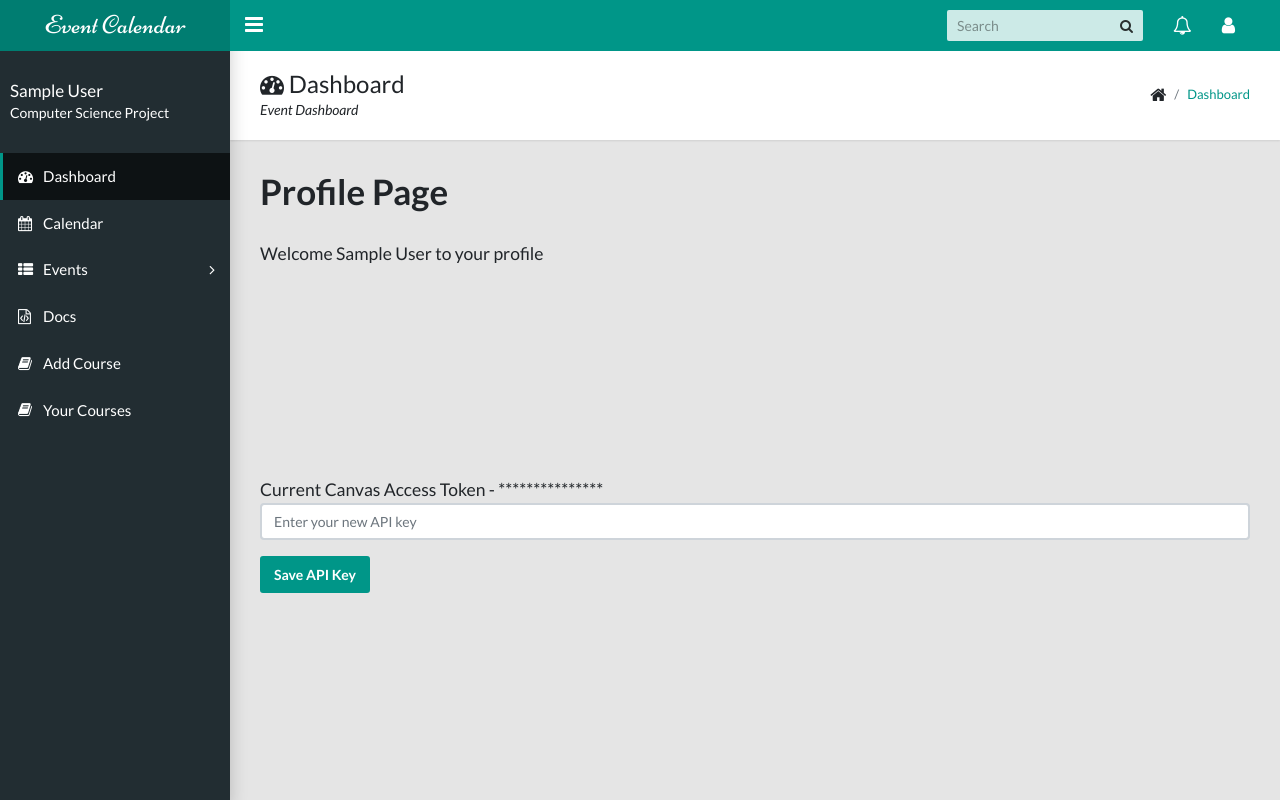
After one commit to ccwnfd/cs4090, a Django app: page /webapp/profile/ in a window 1280 px wide. The commit adds this page. Run offline with Django 5.2, Linux system fonts and the light colour scheme; the visitor is signed in with stand-in values (Sample User, id 1); some libraries are stand-ins or nearby versions.

Commit message:
added a profile page, it needs UI improvement but has a way to update canvas api key

```diff
--- a/cs4090/cs4090/urls.py
+++ b/cs4090/cs4090/urls.py
@@ -22,7 +22,9 @@ from .views import DashboardView
 urlpatterns = [
     path("", DashboardView.as_view(), name="dashboard"),
     path("admin/", admin.site.urls),
-    path("", include("webApp.urls")),  # include urls from webApp urls here
+    path(
+        "webapp/", include(("webApp.urls", "webApp"), namespace="webApp")
+    ),  # Prefix for webApp
     path("", include("accounts.urls")),  # include urls from account urls here
     path("", include("calendarapp.urls")),
     path("", include("courseApp.urls")),
--- a/cs4090/templates/base/base.html
+++ b/cs4090/templates/base/base.html
@@ -123,7 +123,7 @@
                             <a class="dropdown-item" href="#"><i class="fa fa-cog fa-lg"></i> Settings</a>
                         </li>
                         <li>
-                            <a class="dropdown-item" href="#"><i class="fa fa-user fa-lg"></i> Profile</a>
+                            <a class="dropdown-item" href="{% url 'webApp:profile' %}"><i class="fa fa-user fa-lg"></i> Profile</a>
                         </li>
                         <li>
                             <a class="dropdown-item" href="{% url 'accounts:signout' %}"><i class="fa fa-sign-out fa-lg"></i> Sign Out</a>
--- /dev/null
+++ b/cs4090/templates/profile.html
@@ -0,0 +1,119 @@
+
+{% extends 'base/base.html' %} <!-- TODO Make this look a lot better lmao -->
+{% load static %}
+
+{% block title %}Event Dashboard{% endblock title %}
+
+{% block breadcrumb %}
+    <div>
+        <h1><i class="fa fa-dashboard"></i> Dashboard</h1>
+        <p>Event Dashboard</p>
+    </div>
+    <ul class="app-breadcrumb breadcrumb">
+        <li class="breadcrumb-item"><i class="fa fa-home fa-lg"></i></li>
+        <li class="breadcrumb-item"><a href="#">Dashboard</a></li>
+    </ul>
+{% endblock breadcrumb %}
+
+{% block content %}  <!-- This is where you make edits for this web page, changes outside of this block will mess with the side formats that match the rest of the website -->
+<h1>Profile Page</h1>
+
+<br> <!-- Adds a newline for spacing -->
+<span class="basic-font">Welcome {{first_name}} {{last_name}} to your profile</span>
+<br> <!-- Adds a newline for spacing -->
+<br> <!-- Adds a newline for spacing -->
+<br> <!-- Adds a newline for spacing -->
+<br> <!-- Adds a newline for spacing -->
+<br> <!-- Adds a newline for spacing -->
+<br> <!-- Adds a newline for spacing -->
+<br> <!-- Adds a newline for spacing -->
+<br> <!-- Adds a newline for spacing -->
+<br> <!-- Adds a newline for spacing -->
+<br> <!-- Adds a newline for spacing -->
+<br> <!-- Adds a newline for spacing -->
+
+<!-- Hide current API key until revealed -->
+<div class="hidden-container">
+    <span class="token-label">Current Canvas Access Token - ***************</span>
+    <span class="hidden-text">{{ canvas_api_key|default:"API key not found" }}</span>
+</div>
+<br> <!-- Adds a newline for spacing -->
+
+
+<style>
+    /* Container for the hidden text */
+
+        .token-label {
+        font-size: 1.25em; /* You can adjust the size as needed */
+    }
+    .basic-font {
+        font-size: 1.25em; /* You can adjust the size as needed */
+    }
+
+    .hidden-container {
+        position: relative;
+        display: inline-block;
+        cursor: pointer;
+    }
+
+    /* The hidden text */
+    .hidden-text {
+        visibility: hidden;
+        opacity: 0;
+        transition: opacity 0.3s;
+        position: absolute;
+        top: 100%;  /* Adjust as needed */
+        left: 0;
+        background-color: #f9f9f9; /* Background color */
+        padding: 5px;
+        border-radius: 4px;
+        color: #333; /* Text color */
+    }
+
+    /* Show the hidden text on hover */
+    .hidden-container:hover .hidden-text {
+        visibility: visible;
+        opacity: 1;
+    }
+</style>
+
+
+<!-- Update api section-->
+
+
+
+    <form method="post">
+        {% csrf_token %}
+
+        <!-- Display the form field for the API key manually -->
+        <div class="form-group">
+            <!--<label for="id_api_key">New API Key</label>-->
+            {{ form.api_key }}  <!-- Manually render the form field -->
+        </div>
+
+        <!-- Display errors for the API key field -->
+        {% if form.api_key.errors %}
+            <div class="alert alert-danger">
+                <ul>
+                    {% for error in form.api_key.errors %}
+                        <li>{{ error }}</li>
+                    {% endfor %}
+                </ul>
+            </div>
+        {% endif %}
+
+        {% if messages %}
+        {% for message in messages %}
+            <div class="alert {{ message.tags }}">{{ message }}</div>
+        {% endfor %}
+        {% endif %}
+
+        <button type="submit" class="btn btn-primary">Save API Key</button>
+    </form>
+{% endblock content %}
+
+{% block extrascripts %}
+    <script type="text/javascript" src="{% static 'js/plugins/jquery.dataTables.min.js' %}"></script>
+    <script type="text/javascript" src="{% static 'js/plugins/dataTables.bootstrap.min.js' %}"></script>
+    <script type="text/javascript">$('#sampleTable').DataTable();</script>
+{% endblock extrascripts %}
--- /dev/null
+++ b/cs4090/webApp/forms.py
@@ -0,0 +1,34 @@
+# webApp/forms.py
+from django import forms
+import requests
+
+
+class ApiKeyForm(forms.Form):
+    api_key = forms.CharField(
+        label="New API Key",
+        max_length=255,
+        widget=forms.TextInput(
+            attrs={"class": "form-control", "placeholder": "Enter your new API key"}
+        ),
+    )
+
+    def clean_api_key(self):
+        api_key = self.cleaned_data["api_key"]
+
+        # Make a sample request to the Canvas API to validate the API key
+        # Replace this URL with a valid endpoint for testing, e.g., user profile
+        test_url = "https://umsystem.instructure.com/api/v1/calendar_events"
+        headers = {"Authorization": f"Bearer {api_key}"}
+
+        try:
+            response = requests.get(test_url, headers=headers)
+            if response.status_code != 200:
+                raise forms.ValidationError(
+                    "Invalid API key. Please check and try again."
+                )
+        except requests.RequestException:
+            raise forms.ValidationError(
+                "Could not validate the API key. Please try again."
+            )
+
+        return api_key
--- a/cs4090/webApp/urls.py
+++ b/cs4090/webApp/urls.py
@@ -1,6 +1,6 @@
 from django.urls import path
 from . import views
-from .views import index, streak_view
+from .views import index, streak_view, profile_view
 
 urlpatterns = [  # standard method for keeping track of urls.
     path(
@@ -8,4 +8,5 @@ urlpatterns = [  # standard method for keeping track of urls.
     ),  # arguments- urlPath, what happens when u visit that url ex what function will run, give it a name
     # path('calendar/', views.index1.as_view(), name='calendar'),
     path("streak/", streak_view, name="streak_view"),
+    path("profile/", profile_view, name="profile"),
 ]
--- a/cs4090/webApp/views.py
+++ b/cs4090/webApp/views.py
@@ -1,18 +1,50 @@
 # from django.shortcuts import render'
 from django.http import HttpResponse
-from django.shortcuts import render, get_object_or_404
+from django.shortcuts import render, get_object_or_404, redirect
 from django.conf import settings
 from django.views.generic import TemplateView
 from django.utils import timezone
-
+from django.contrib.auth.decorators import login_required
 from accounts.models.user import User
+from .forms import ApiKeyForm
+from django.contrib import messages
+from django.urls import reverse
 
 
-def index(request):
+@login_required
+def profile_view(request):
+    user = request.user
+
+    if request.method == "POST":
+        form = ApiKeyForm(request.POST)
+        if form.is_valid():
+            api_key = form.cleaned_data["api_key"]
+            request.user.canvas_api_key = api_key
+            request.user.save()
+            messages.success(request, "Your API key was successfully updated.")
+            return redirect(
+                reverse("webApp:profile")
+            )  # Redirect to the profile page or another page
+    else:
+        form = ApiKeyForm()
+
+    context = {
+        "canvas_api_key": user.canvas_api_key,
+        "form": form,
+        "first_name": user.first_name,
+        "last_name": user.last_name,
+    }
+
+    return render(request, "profile.html", context)
+
+
+def index(request):  # also should never be used anymore
     return render(request, "welcome.html")
 
 
-def streak_view(request):
+def streak_view(
+    request,
+):  # this page can be deleted as long as no issues arise from its deletion
     today = timezone.now().date()
 
     # Get the currently logged-in user
```
Also changed, not shown: cs4090/test_1.py (+0 -16 lines).
